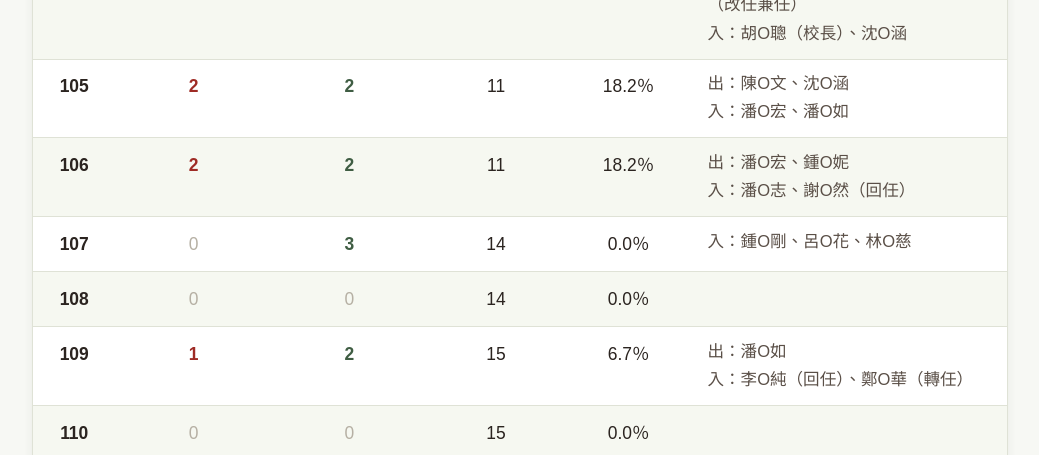
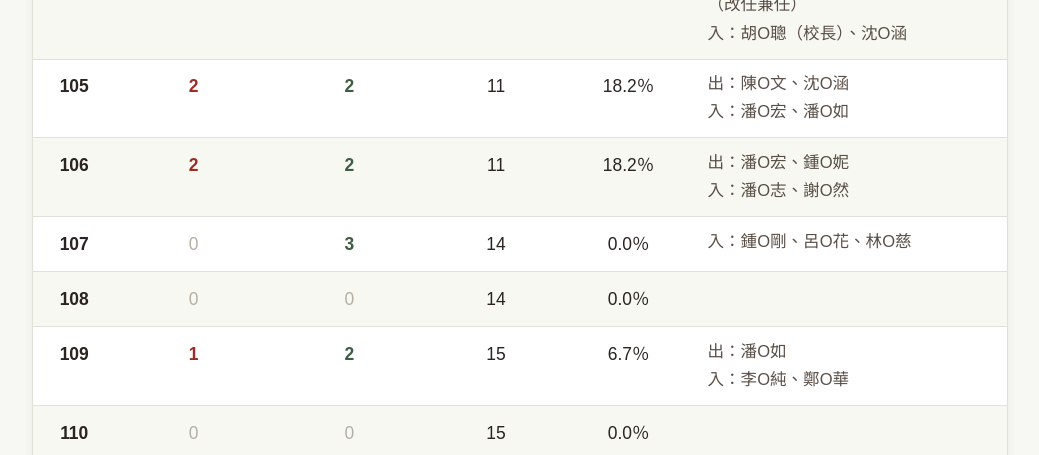
Before and after one commit to bacon-sys/115-eval-teacher-move, a plain HTML site: page index.html in a window 1280 px wide. Shown: the part 1720-2175 px from the top of the page, without its empty margins (120-1159 px from the left). Drawn offline with Linux system fonts and the light colour scheme.

Commit message:
移除流動率表備註中的「回任」「轉任」標註，避免誤解
Co-Authored-By: Claude Opus 5.5 <noreply@anthropic.com>
Claude-Session: https://claude.ai/code/session_01EMR6Ahgy2efTPRA7iZvrk9

```diff
--- a/index.html
+++ b/index.html
@@ -203,10 +203,10 @@
         <tr><td class="year">103</td><td class="out">2</td><td class="in">2</td><td>12</td><td>16.7％</td><td class="memo">出：林O宏、王O勻<br>入：吳O靜、鍾O妮</td></tr>
         <tr><td class="year">104</td><td class="out">3</td><td class="in">2</td><td>11</td><td>27.3％</td><td class="memo">出：游O祥（校長）、謝O然、李O純（改任兼任）<br>入：胡O聰（校長）、沈O涵</td></tr>
         <tr><td class="year">105</td><td class="out">2</td><td class="in">2</td><td>11</td><td>18.2％</td><td class="memo">出：陳O文、沈O涵<br>入：潘O宏、潘O如</td></tr>
-        <tr><td class="year">106</td><td class="out">2</td><td class="in">2</td><td>11</td><td>18.2％</td><td class="memo">出：潘O宏、鍾O妮<br>入：潘O志、謝O然（回任）</td></tr>
+        <tr><td class="year">106</td><td class="out">2</td><td class="in">2</td><td>11</td><td>18.2％</td><td class="memo">出：潘O宏、鍾O妮<br>入：潘O志、謝O然</td></tr>
         <tr><td class="year">107</td><td class="zero">0</td><td class="in">3</td><td>14</td><td>0.0％</td><td class="memo">入：鍾O剛、呂O花、林O慈</td></tr>
         <tr><td class="year">108</td><td class="zero">0</td><td class="zero">0</td><td>14</td><td>0.0％</td><td class="memo"></td></tr>
-        <tr><td class="year">109</td><td class="out">1</td><td class="in">2</td><td>15</td><td>6.7％</td><td class="memo">出：潘O如<br>入：李O純（回任）、鄭O華（轉任）</td></tr>
+        <tr><td class="year">109</td><td class="out">1</td><td class="in">2</td><td>15</td><td>6.7％</td><td class="memo">出：潘O如<br>入：李O純、鄭O華</td></tr>
         <tr><td class="year">110</td><td class="zero">0</td><td class="zero">0</td><td>15</td><td>0.0％</td><td class="memo"></td></tr>
         <tr><td class="year">111</td><td class="zero">0</td><td class="zero">0</td><td>15</td><td>0.0％</td><td class="memo"></td></tr>
         <tr><td class="year">112</td><td class="zero">0</td><td class="zero">0</td><td>15</td><td>0.0％</td><td class="memo"></td></tr>
```
